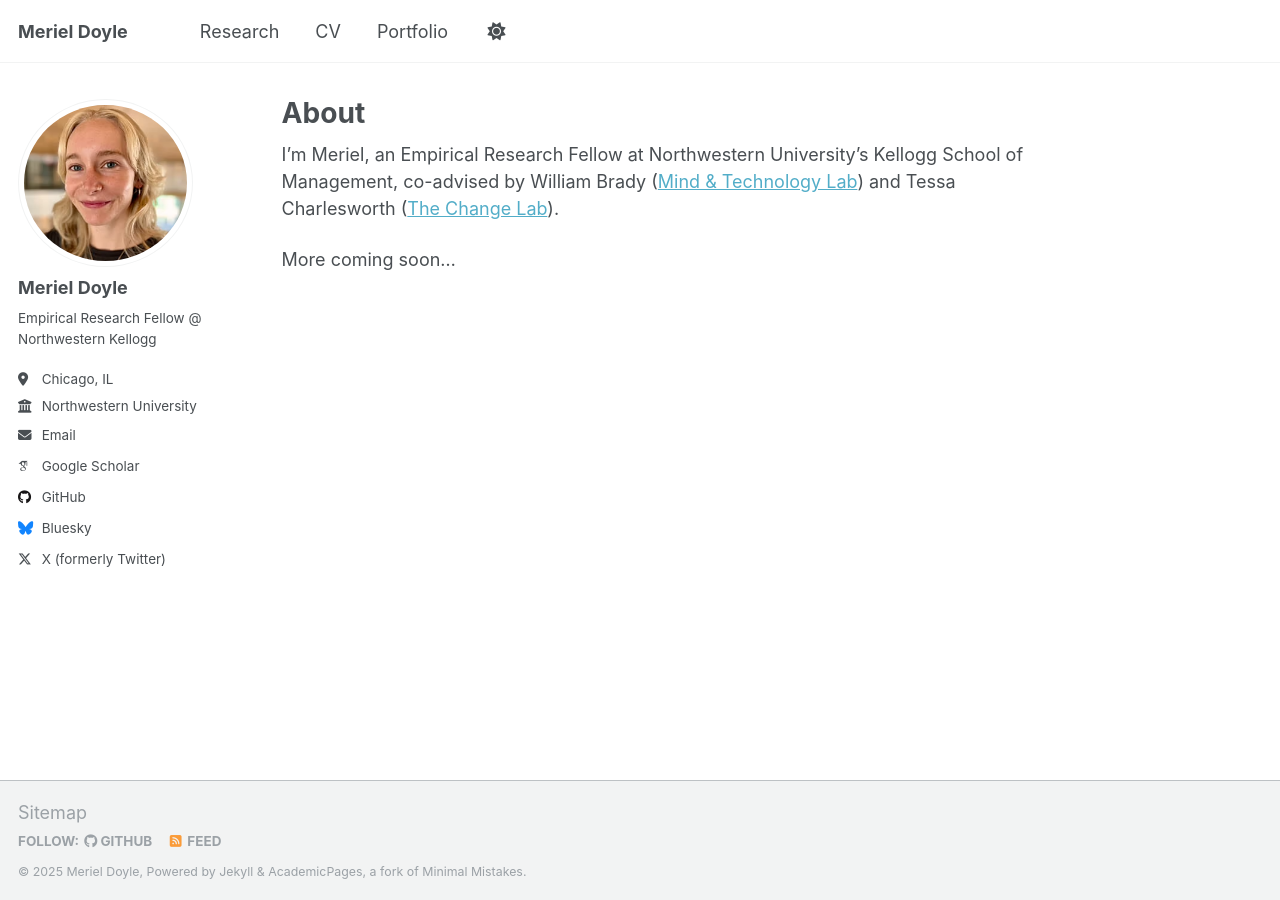
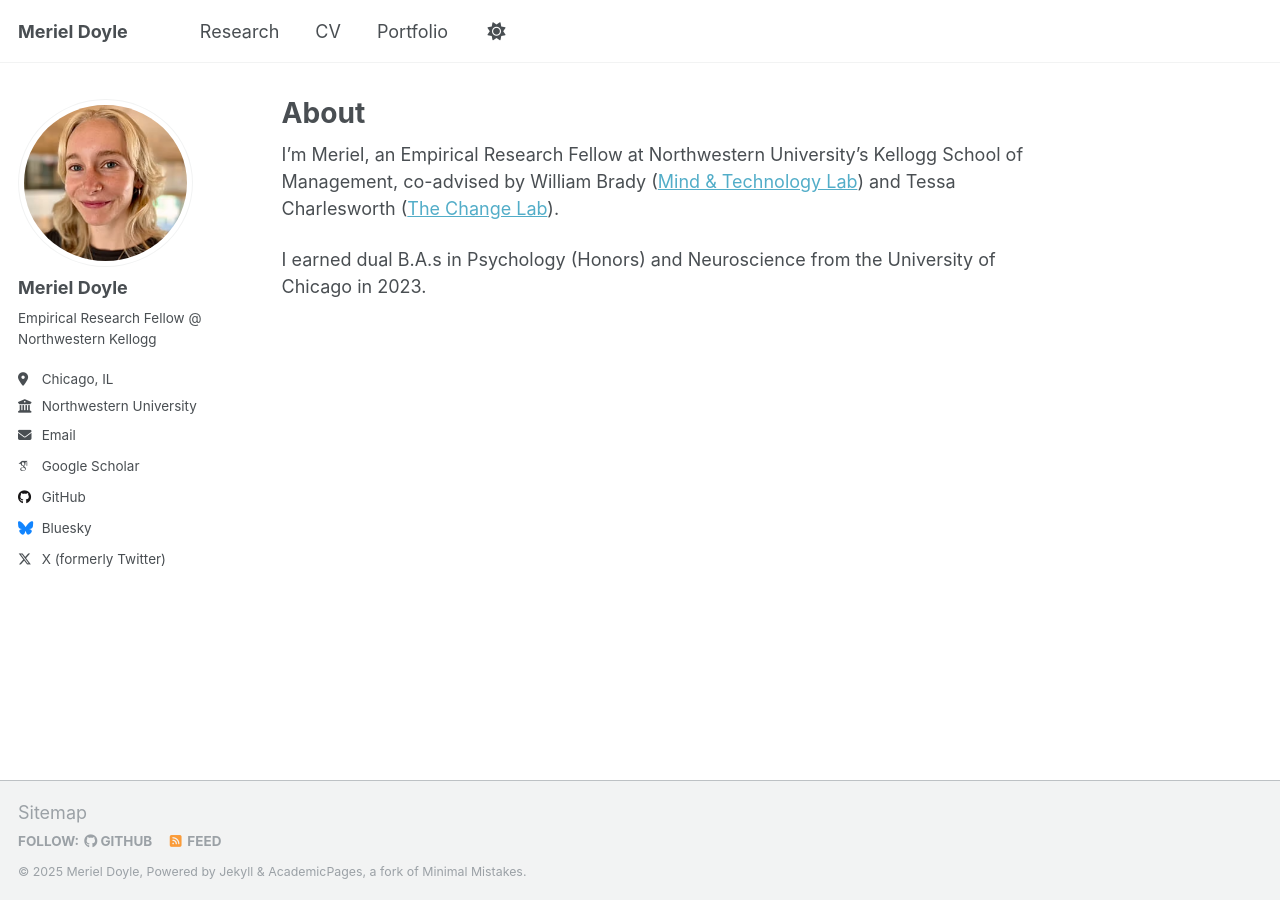
Before and after one commit to mcd710/mcd710.github.io, a Jekyll site: the page built from _pages/about.md, in a window 1280 px wide. Built offline with Jekyll 4.4.1, drawn with Linux system fonts in a browser that asks for light colours; some web fonts are replaced.

Commit message:
Update about

```diff
--- a/_pages/about.md
+++ b/_pages/about.md
@@ -9,4 +9,6 @@ redirect_from:
 
 I'm Meriel, an Empirical Research Fellow at Northwestern University's Kellogg School of Management, co-advised by William Brady ([Mind & Technology Lab](https://sites.google.com/u.northwestern.edu/mind-technology-lab)) and Tessa Charlesworth ([The Change Lab](https://sites.northwestern.edu/changelab/)).
 
-More coming soon...
+
+
+I earned dual B.A.s in Psychology (Honors) and Neuroscience from the University of Chicago in 2023.
```
